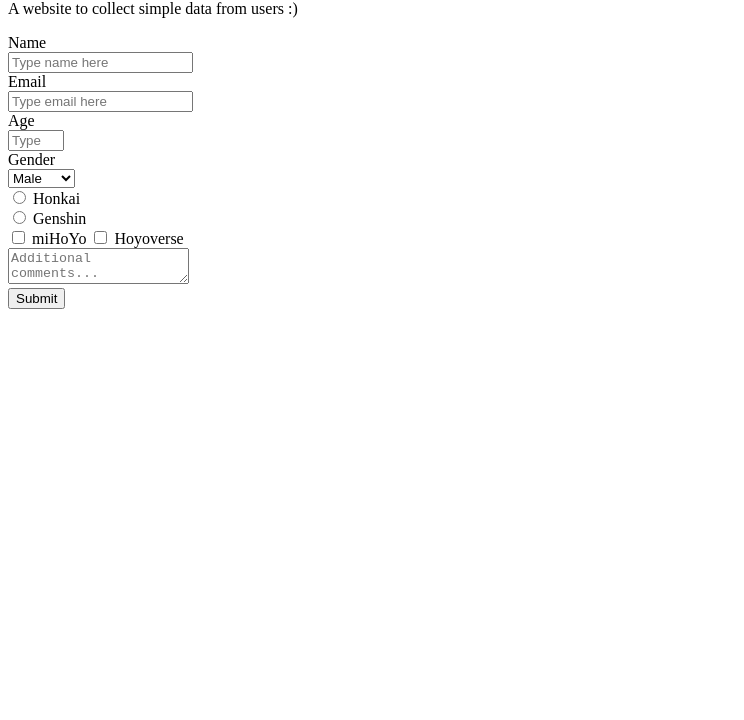
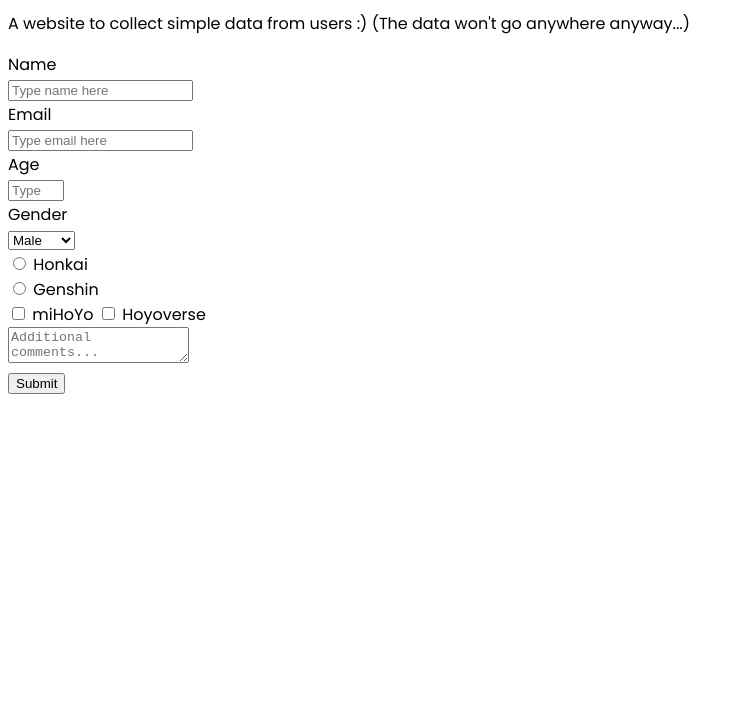
Before and after one commit to thethirdswan/surveyform-rwd, a plain HTML site: page index.html in a window 1280 px wide. Shown: the part 80-800 px from the top of the page, without its empty margins (0-744 px from the left). Drawn offline with Linux system fonts and the light colour scheme.

Commit message:
added readme, and new font

```diff
--- a/index.html
+++ b/index.html
@@ -4,10 +4,11 @@
     <meta charset="UTF-8">
     <meta name="viewport" content="width=device-width, initial-scale=1.0">
     <title>Data Survey</title>
+    <link rel="stylesheet" href="styles.css" />
 </head>
 <body>
     <h1 id="title">Data Survey</h1>
-    <p id="description">A website to collect simple data from users :)</p>
+    <p id="description">A website to collect simple data from users :) (The data won't go anywhere anyway...)</p>
     <form id="survey-form">
     <label for="name" id="name-label">Name</label><br>
     <input type="text" id="name" name="name" required placeholder="Type name here"><br>
--- /dev/null
+++ b/styles.css
@@ -0,0 +1,5 @@
+@import url('https://fonts.googleapis.com/css2?family=Poppins:ital,wght@0,100;0,200;0,300;0,400;0,500;0,600;0,700;0,800;0,900;1,100;1,200;1,300;1,400;1,500;1,600;1,700;1,800;1,900&display=swap');
+
+body {
+    font-family: "Poppins", sans-serif;
+}
```
Also changed, not shown: 1 other file.
